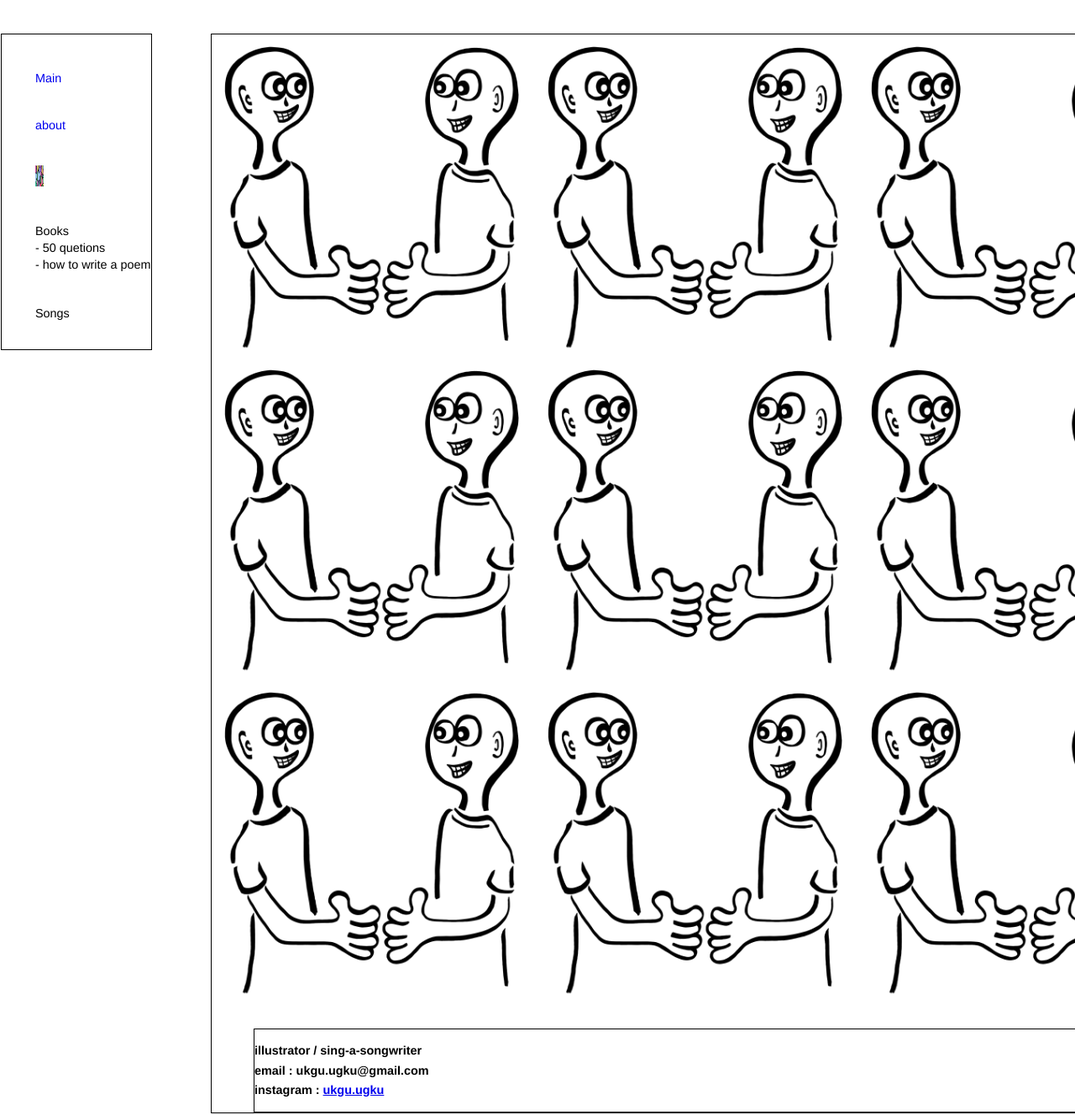
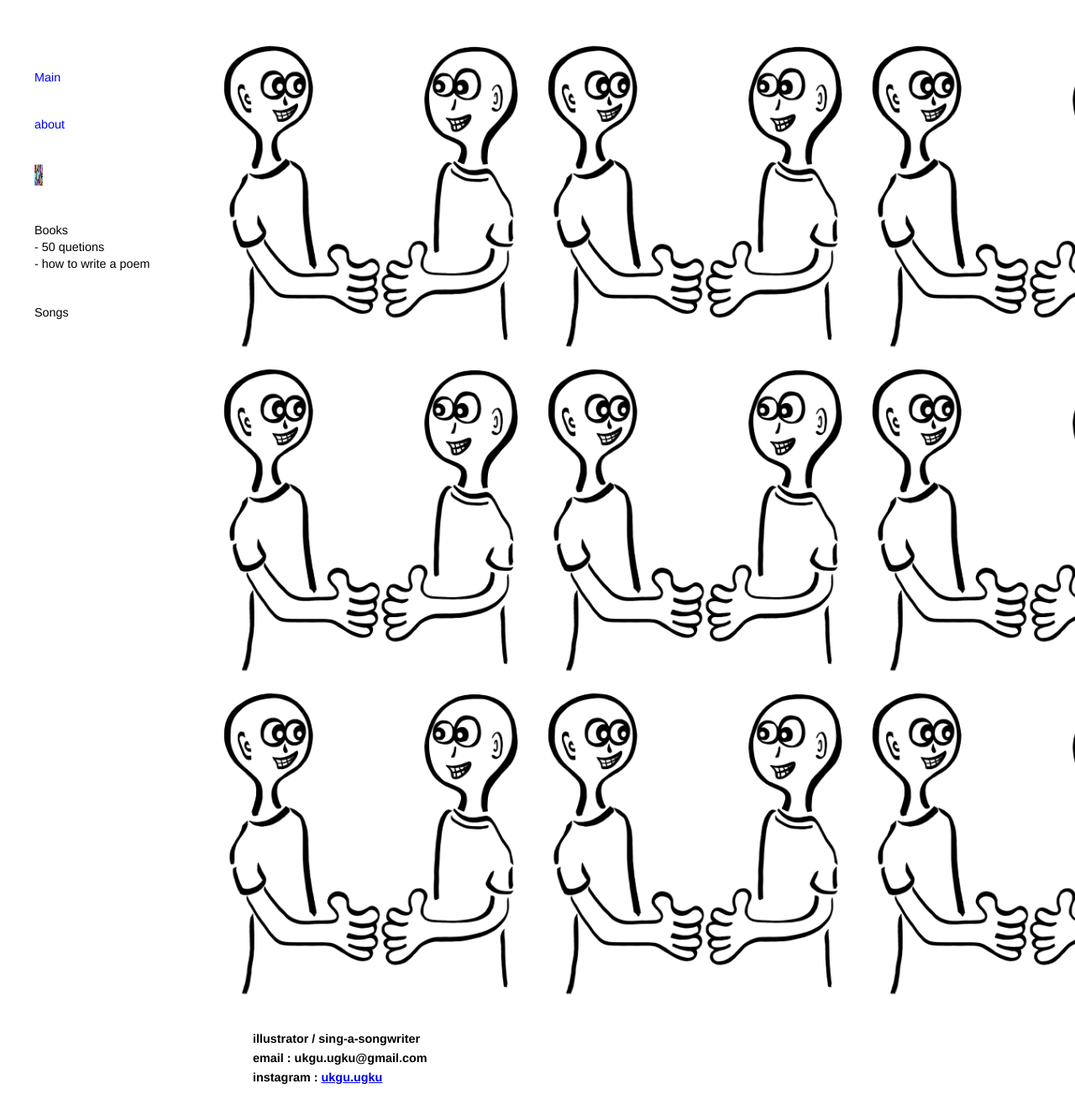
Before and after one commit to halsoo/halsoo.github.io, a plain HTML site: page port/drawings/drawings_whole.html in a window 1280 px wide. Shown: the top 1328 px of the page at 84% size. Drawn offline with Linux system fonts and the light colour scheme; a web font is replaced by a local one.

Commit message:
20th
fixs

```diff
--- a/port/css/layouts.css
+++ b/port/css/layouts.css
@@ -9,13 +9,13 @@ body {
 }
 
 .contents {
-  border: 1px solid black;
+  /*border: 1px solid black;*/
   left: 250px;
   position:relative;
 }
 
 .contents-text {
-  border: 1px solid black;
+  /*border: 1px solid black;*/
   margin-top:30px;
   margin-left:50px;
   font-size: 0.9em;
@@ -24,7 +24,7 @@ body {
 }
 
 .drawing-contents {
-  border: 1px solid black;
+  /*border: 1px solid black;*/
   left: 250px;
   right: auto;
   position:relative;
@@ -35,7 +35,7 @@ body {
 }
 
 .drawing-text {
-  border: 1px solid black;
+  /*border: 1px solid black;*/
   margin-top:30px;
   margin-left:50px;
   font-size: 0.9em;
@@ -44,7 +44,7 @@ body {
 }
 
 .sidebar {
-  border: 1px solid black;
+  /*border: 1px solid black;*/
   padding-top: 30px;
   padding-left: 0px;
   z-index: 1;
```
